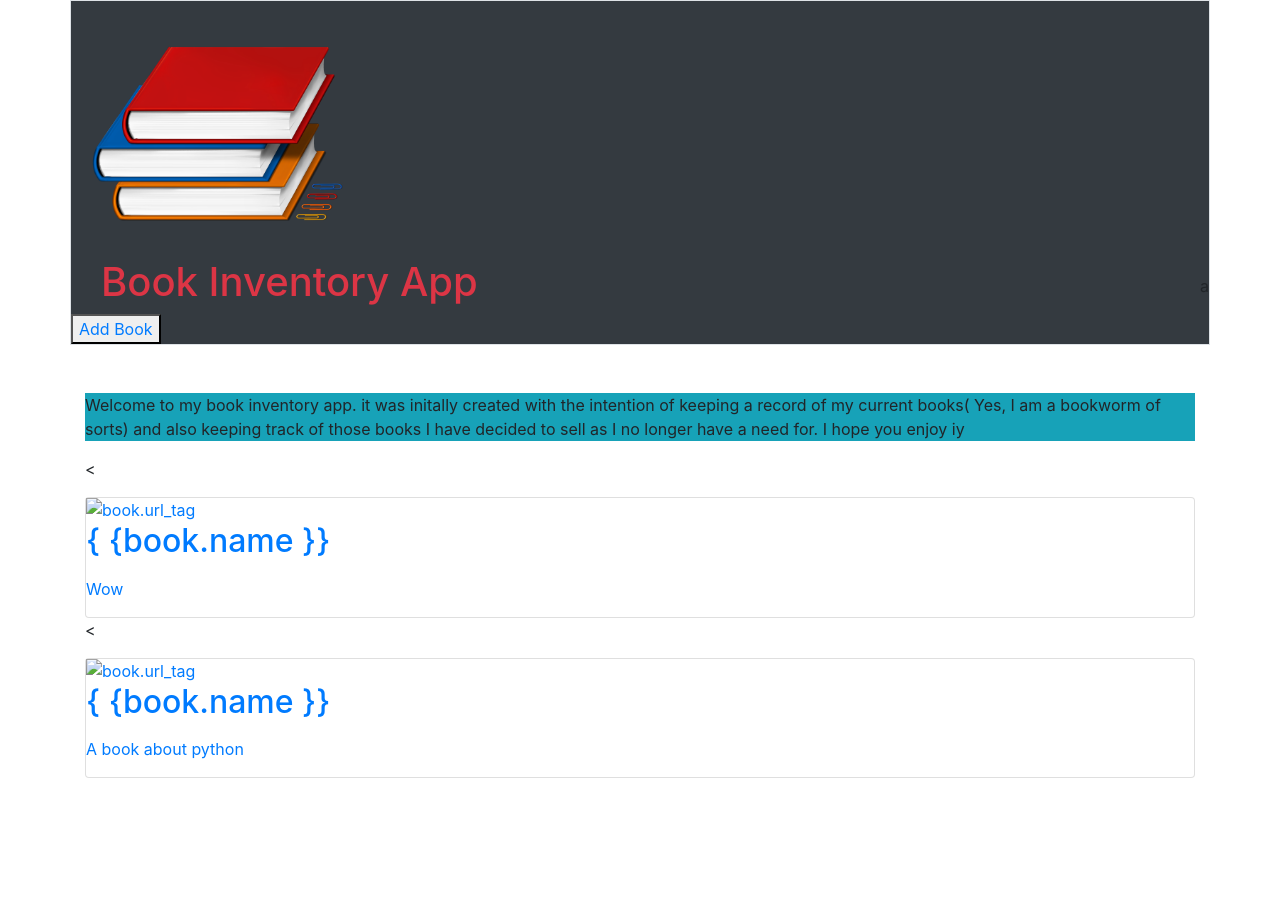
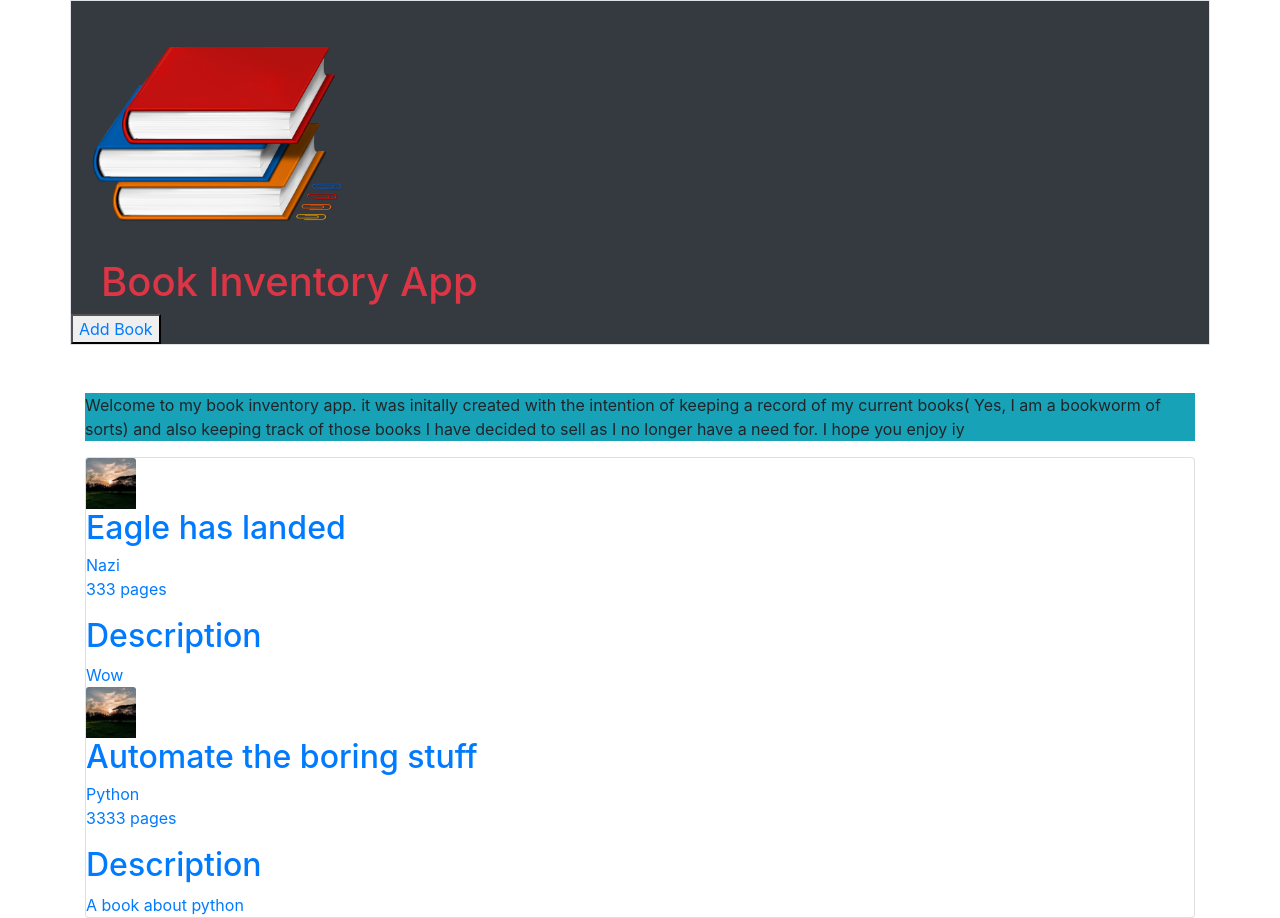
Before and after one commit to sahvsergio/book_inventory, a Flask app: page / in a window 1280 px wide. Before the commit the page ends 778 px from the top, so only its background shows below. Run offline with Flask 2, Linux system fonts and the light colour scheme; data comes from the database, SQL or seed files in the repository; both versions use the stored data as it was after the commit; some libraries are stand-ins or nearby versions.

Commit message:
improving the book card

```diff
--- a/app.py
+++ b/app.py
@@ -40,10 +40,10 @@ def add_book():
     return render_template('addbook.html')
 
 
-@app.route('/book/')
+@app.route('/book/<id>')
 def book(id):
-    book = Book.query.get(id)
-    return render_template('book.html', book=book)
+    book=Book.query.get(id)
+    return render_template('book.html', book=book) #book=book.id
 
 
 @app.errorhandler(404)
--- a/static/index.css
+++ b/static/index.css
@@ -5,3 +5,7 @@
 #add-book{
     margin-right:1000px;
 }
+
+.card-img-top{
+    max-width:50px;
+}
--- a/templates/addbook.html
+++ b/templates/addbook.html
@@ -2,7 +2,7 @@
 
 {%block button %}
 
-
+<button id="back-btn"><a href="{{url_for('index')}}">Back</a> </button>
 {% endblock %}
 
 {% block content %}
--- a/templates/index.html
+++ b/templates/index.html
@@ -1,7 +1,7 @@
 {%extends'layout.html' %}
 
 {%block button %}
-a
+
 <button  id="add-book"><a href="{{url_for('add_book')}}">Add Book</a> </button>
 
 {% endblock %}
@@ -11,23 +11,24 @@ a
     <p >Welcome to my book inventory app. it was initally created with the intention of keeping a record of my current books( Yes, I am a bookworm of sorts) and also keeping track
         of those books I have decided to sell as I no longer have   a need for. I hope you enjoy iy </p>
 </section>
- <section id ='book-cards'>
+ <section id ='book-cards' class="card">
     {% for book in books %}
-<</p>
-
-         <a href="{{ url_for('book',id=book.id) }}">
-                <div  class='card'>
-                    <img src"{{book.url}}" alt="book.url_tag">
-                    <h2> { {book.name }}</h2>
-                     <h3>{{ book.date_publshed }}</book></h3>
-                     <p>{{ book.description }}</p>
+        <a href="{{ url_for('book', id=book.id) }}">
+            <div  class='class="card-body'>
+                    <img  class="card-img-top" src="static/269941827_10160124364520799_5438648958714937431_n.jpg" alt="">
+                    <h2 class=" card-title"> {{ book.book_name}}</h2>
+                     <p class="card-subtitle">{{ book.genre }}</p>
+                     <p class="card-text"">{{book.number_of_pages}} pages</p>
+                     <h2 id="description" class="class-title">Description</h2>
+                     <p class=" card-text"">{{book.description}}</p>
 
 
 
 
 
-                </div>
-                </a>
+             </div>
                 {% endfor %}
+         </a>
+
 </section>
      {% endblock %}
--- a/templates/layout.html
+++ b/templates/layout.html
@@ -31,7 +31,7 @@
     <body  class="container">
         <section class="row align-items-center border border-secondary-rounded  bg-dark" >
            <a href="{{url_for('index')}}"   >
-               <img id="logo" src="static/books-gcddc08488_1920.png" alt="app-logo"  class="row "  > </a>
+               <img id="logo" src="/static/books-gcddc08488_1920.png" alt="app-logo"  class="row "  > </a>
             <a href="{{url_for('index')}}"class="col ">
              <h1 class="text-primary col align-self-center text-danger">Book Inventory App</h1>
             </a>
```
Also changed, not shown: templates/book.html (+9 -12 lines), README.md (added), books.db, static/269941827_10160124364520799_5438648958714937431_n.jpg (added), 1 other file.
